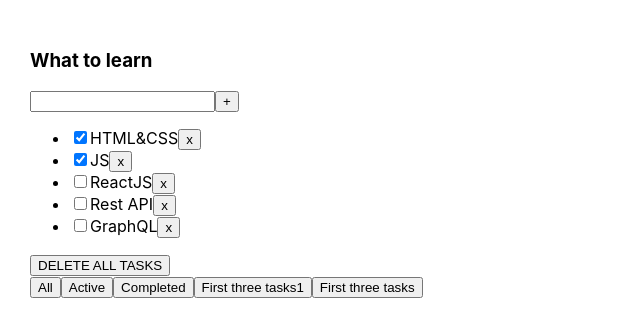
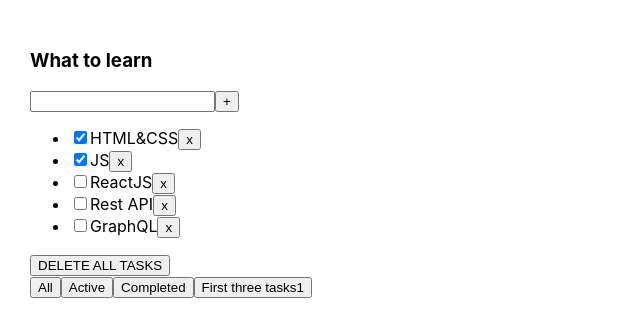
Before and after one commit to Kristina-Tur/Tasks-Manager, a React (Create React App) app in the folder my_Todolist/: page / in a window 1280 px wide. Shown: the top 336 px of the page, without its empty margins (0-640 px from the left). Built offline with nearby package versions, Linux system fonts and the light colour scheme.

Commit message:
homework todolist

```diff
--- a/my_Todolist/src/App.tsx
+++ b/my_Todolist/src/App.tsx
@@ -44,51 +44,14 @@ function App() {
         setTasks([])
     }
 
-
-    let filteredThreeTasks = tasks
-
-    const displayThreeTasks = () => {
-        filteredThreeTasks = tasks.filter((task, index) => {
-            if (index === 0) {
-                return task
-            }
-            if (index === 1) {
-                return task
-            }
-            if (index === 2) {
-                return task
-            }
-
-        })
-        setTasks(filteredThreeTasks)
-    }
-
-    let [filter, setFilter] = useState<FilterValuesType>('all');
-
-    let tasksForTodolist = tasks;
-
-    if (filter === 'active') {
-        tasksForTodolist = tasks.filter(t => t.isDone === false);
-    }
-    if (filter === 'completed') {
-        tasksForTodolist = tasks.filter(t => t.isDone === true);
-    }
-    if (filter === 'three') {
-        tasksForTodolist = tasks.filter(t => t.id < 4);
-    }
-
-    function changeFilter(value: FilterValuesType) {
-        setFilter(value);
-    }
-
     return (
         <div className="App">
             <Todolist title="What to learn"
-                      tasks={tasksForTodolist}
+                      tasks={tasks}
                       removeTask={removeTask}
-                      changeFilter={changeFilter}
                       removeAllTasks={removeAllTasks}
-                      displayThreeTasks={displayThreeTasks}/>
+                      /*changeFilter={changeFilter}
+                      displayThreeTasks={displayThreeTasks}*//>
         </div>
     );
 }
--- a/my_Todolist/src/Todolist.tsx
+++ b/my_Todolist/src/Todolist.tsx
@@ -1,4 +1,4 @@
-import React from 'react';
+import React, {useState} from 'react';
 import {FilterValuesType} from './App';
 
 type TaskType = {
@@ -11,12 +11,47 @@ type PropsType = {
     title: string
     tasks: Array<TaskType>
     removeTask: (taskId: number) => void
-    changeFilter: (value: FilterValuesType) => void
+   /* changeFilter: (value: FilterValuesType) => void*/
     removeAllTasks: () => void
-    displayThreeTasks: () => void
+    /*displayThreeTasks: () => void*/
 }
 
 export function Todolist(props: PropsType) {
+   /* let filteredThreeTasks = props.tasks
+
+    const displayThreeTasks = () => {
+        filteredThreeTasks = props.tasks.filter((task, index) => {
+            if (index === 0) {
+                return task
+            }
+            if (index === 1) {
+                return task
+            }
+            if (index === 2) {
+                return task
+            }
+
+        })
+        props.setTasks()
+    }*/
+
+    let [filter, setFilter] = useState<FilterValuesType>('all');
+
+    let tasksForTodolist = props.tasks;
+
+    if (filter === 'active') {
+        tasksForTodolist = props.tasks.filter(t => t.isDone === false);
+    }
+    if (filter === 'completed') {
+        tasksForTodolist = props.tasks.filter(t => t.isDone === true);
+    }
+    if (filter === 'three') {
+        tasksForTodolist = props.tasks.filter(t => t.id < 4);
+    }
+
+    function changeFilter(value: FilterValuesType) {
+        setFilter(value);
+    }
     return <div>
         <h3>{props.title}</h3>
         <div>
@@ -25,7 +60,7 @@ export function Todolist(props: PropsType) {
         </div>
         <ul>
             {
-                props.tasks.map(t => <li key={t.id}>
+                tasksForTodolist.map(t => <li key={t.id}>
                     <input type="checkbox" checked={t.isDone}/>
                     <span>{t.title}</span>
                     <button onClick={ () => { props.removeTask(t.id) } }>x</button>
@@ -38,22 +73,22 @@ export function Todolist(props: PropsType) {
                     DELETE ALL TASKS
                 </button>
             </div>
-            <button onClick={ () => { props.changeFilter("all") } }>
+            <button onClick={ () => { changeFilter("all") } }>
                 All
             </button>
-            <button onClick={ () => { props.changeFilter("active") } }>
+            <button onClick={ () => { changeFilter("active") } }>
                 Active
             </button>
-            <button onClick={ () => { props.changeFilter("completed") } }>
+            <button onClick={ () => { changeFilter("completed") } }>
                 Completed
             </button>
-            <button onClick={ () => { props.changeFilter("three") } }>
+            <button onClick={ () => {changeFilter("three") } }>
                 First three tasks1
             </button>
 
-            <button onClick={props.displayThreeTasks}>
+            {/*<button onClick={displayThreeTasks}>
                 First three tasks
-            </button>
+            </button>*/}
 
         </div>
     </div>
```
